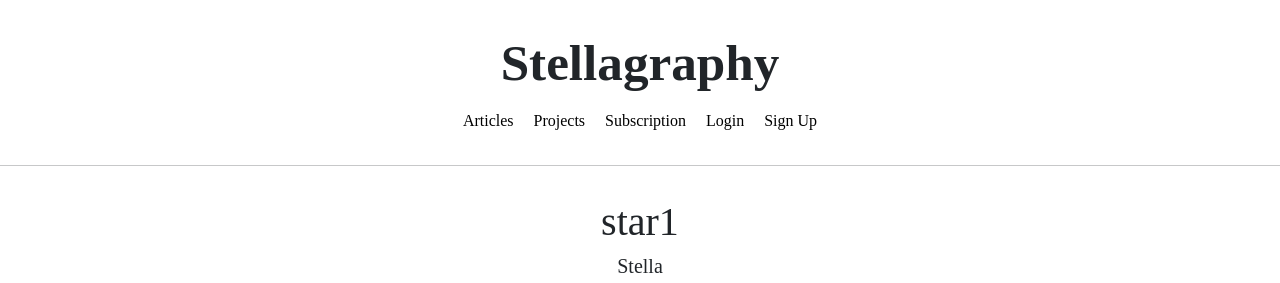
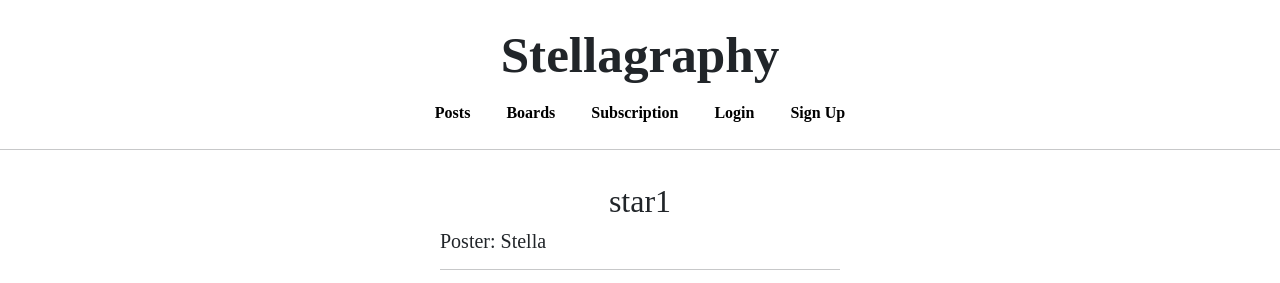
Before and after one commit to SaetbyeolL/Stellagraphy, a Django app: page /articles/detail/9 in a window 1280 px wide. Shown: the top 283 px of the page. Run offline with Django 5.2, Linux system fonts and the light colour scheme; data comes from the database, SQL or seed files in the repository; both versions use the stored data as it was after the commit; some libraries are stand-ins or nearby versions; some web fonts are replaced.

Commit message:
Change Layout & Design

```diff
--- a/articleapp/templates/articleapp/create.html
+++ b/articleapp/templates/articleapp/create.html
@@ -7,7 +7,7 @@
 
     <div style="text-align: center; max-width: 500px; margin: 4rem auto">
         <div class="mb-4">
-            <h2>Create Article</h2>
+            <h2>Create Post</h2>
         </div>
         <form action="{% url 'articleapp:create' %}" method="post" enctype="multipart/form-data">
             {% csrf_token %}
--- a/articleapp/templates/articleapp/delete.html
+++ b/articleapp/templates/articleapp/delete.html
@@ -4,8 +4,8 @@
 
     <div style="text-align: center; max-width: 500px; margin: 4rem auto">
         <div class="mb-4">
-            <h2>Delete Article : {{ target_article.title }}</h2>
-            <h5 style="margin-bottom:2.5rem;">Would you want to delete this article?</h5>
+            <h2 style="font-weight:bold;">Delete Post : {{ target_article.title }}</h2>
+            <h5 style="margin-bottom:2.5rem;">Would you want to delete this post?</h5>
             <img src="{{ target_article.image.url }}" alt="">
         </div>
         <form action="{% url 'articleapp:delete' pk=target_article.pk %}" method="post">
--- a/articleapp/templates/articleapp/detail.html
+++ b/articleapp/templates/articleapp/detail.html
@@ -3,17 +3,18 @@
 {% block content %}
     <div>
         <div style="text-align: center; max-width: 400px; margin: 2rem auto; ">
-            <h1>
+            <h2>
                 {{target_article.title}}
-            </h1>
-            <h5>
-                {{target_article.writer.profile.nickname}}
+            </h2>
+            <h5 style="text-align: left;">
+                Poster: {{target_article.writer.profile.nickname}}
             </h5>
             <hr>
             <img src="{{ target_article.image.url }}" alt=""
-                 style="width: 100%; border-radius: 1rem; margin:0.5rem 0; ">
-            <div class="text-start">
-                {{ target_article.content | safe }}
+                 style="width: 100%; border-radius: 1rem; margin:0 0; ">
+            <div class="text-start" style="margin: 1rem 0.5rem;">
+                <strong>Descriptions:</strong>
+                <div>{{ target_article.content | safe }}</div>
             </div>
 
             {% if target_article.writer == user %}
--- a/articleapp/templates/articleapp/list.html
+++ b/articleapp/templates/articleapp/list.html
@@ -13,6 +13,7 @@
         max-width: 250px;
     }
     .container div {
+      margin-top: 0.5rem;
       display: flex;
       justify-content: center;
       align-items: center;
@@ -44,7 +45,7 @@
 
     <div style="text-align: center">
         <a href="{% url 'articleapp:create' %}" class="btn btn-dark rounded-pill mt-3 mb-3 px-3">
-            Create Article
+            Create Post
         </a>
     </div>
 
--- a/articleapp/templates/articleapp/update.html
+++ b/articleapp/templates/articleapp/update.html
@@ -7,7 +7,7 @@
 
     <div style="text-align: center; max-width: 500px; margin: 4rem auto">
         <div class="mb-4">
-            <h2>Update Article</h2>
+            <h2>Update Post</h2>
         </div>
         <form action="{% url 'articleapp:update' pk=target_article.pk %}" method="post" enctype="multipart/form-data">
             {% csrf_token %}
--- a/commentapp/templates/commentapp/create.html
+++ b/commentapp/templates/commentapp/create.html
@@ -2,8 +2,8 @@
 
 {% block content %}
 
-    <div style="text-align: center; max-width: 500px; margin: 4rem auto">
-        <div class="mb-4">
+    <div style="text-align: center; max-width: 500px; margin: 2.5rem auto">
+        <div class="mb-2">
             <h2>Create Comment</h2>
         </div>
         <form action="{% url 'commentapp:create' %}" method="post">
--- a/commentapp/templates/commentapp/detail.html
+++ b/commentapp/templates/commentapp/detail.html
@@ -9,7 +9,7 @@
         &nbsp&nbsp&nbsp
         {{ comment.created_at }}
     </div>
-    <div style="margin: 1rem 0;">
+    <div style="margin: 0.5rem 0;">
         {{ comment.content }}
     </div>
 
--- a/projectapp/templates/projectapp/create.html
+++ b/projectapp/templates/projectapp/create.html
@@ -5,7 +5,7 @@
 
     <div style="text-align: center; max-width: 500px; margin: 4rem auto">
         <div class="mb-4">
-            <h2>Create Project</h2>
+            <h2>Create Board</h2>
         </div>
         <form action="{% url 'projectapp:create' %}" method="post" enctype="multipart/form-data">
             {% csrf_token %}
--- a/projectapp/templates/projectapp/detail.html
+++ b/projectapp/templates/projectapp/detail.html
@@ -3,10 +3,10 @@
 {% block content %}
 
     <div>
-        <div style="text-align: center; max-width: 500px; margin: 4rem auto 1rem auto;">
+        <div style="text-align: center; max-width: 500px; margin: 2rem auto 1rem auto;">
 
             <img src="{{ target_project.image.url }}" alt="project"
-                 style="height: 12rem; width: 12rem; border-radius: 20rem; margin-bottom: 1.5rem; object-fit: cover;">
+                 style="height: 12rem; width: 12rem; border-radius: 20rem; margin-bottom: 1rem; object-fit: cover;">
             <h2 style="font-family: 'NanumSquareB'">
                 {{ target_project.title }}
             </h2>
--- a/static/base.css
+++ b/static/base.css
@@ -6,7 +6,7 @@
 
 .stellagraphy_header {
     text-align: center;
-    margin: 2rem 0;
+    margin: 1.5rem 0;
 }
 
 .stellagraphy_header_navbar{
@@ -14,7 +14,9 @@
 }
 
 .stellagraphy_header_nav {
-    margin: 0 0.5rem;
+    margin: 0 1rem;
+    display: inline-block;
+    font-weight: bold;
 }
 
  .stellagraphy_logo_footer {
@@ -41,11 +43,15 @@
 
 @media screen and (max-width: 500px) {
     html {
-        font-size: 12px;
+        font-size: 13px;
     }
     .stellagraphy_logo_header {
         font-size: 2.2rem;
     }
+    .stellagraphy_header_nav {
+    margin: 0 0.4rem;
+    display: inline-block;
+}
 }
 
 
--- a/templates/header.html
+++ b/templates/header.html
@@ -5,10 +5,10 @@
         </div>
         <div class="stellagraphy_header_navbar">
             <a href="{% url 'articleapp:list' %}" class="stellagraphy_header_nav">
-                <span>Articles</span>
+                <span>Posts</span>
             </a>
             <a href="{% url 'projectapp:list' %}" class="stellagraphy_header_nav">
-                <span>Projects</span>
+                <span>Boards</span>
             </a>
             <a href="{% url 'subscribeapp:list' %}" class="stellagraphy_header_nav">
                 <span>Subscription</span>
--- a/templates/snippets/list_fragment.html
+++ b/templates/snippets/list_fragment.html
@@ -3,7 +3,7 @@
 <style>
     .container {
         padding: 0;
-        margin: 0, auto;
+        margin: 0 auto;
     }
     .container a {
         width: 40%;
@@ -41,6 +41,6 @@
 
     <div style="text-align: center">
         <a href="{% url 'articleapp:create' %}" class="btn btn-dark rounded-pill mt-3 mb-3 px-3">
-            Create Article
+            Create Post
         </a>
     </div>
```
Also changed, not shown: accountapp/templates/accountapp/detail.html (+10 -3 lines), projectapp/templates/projectapp/list.html (+5 -8 lines), db.sqlite3.
